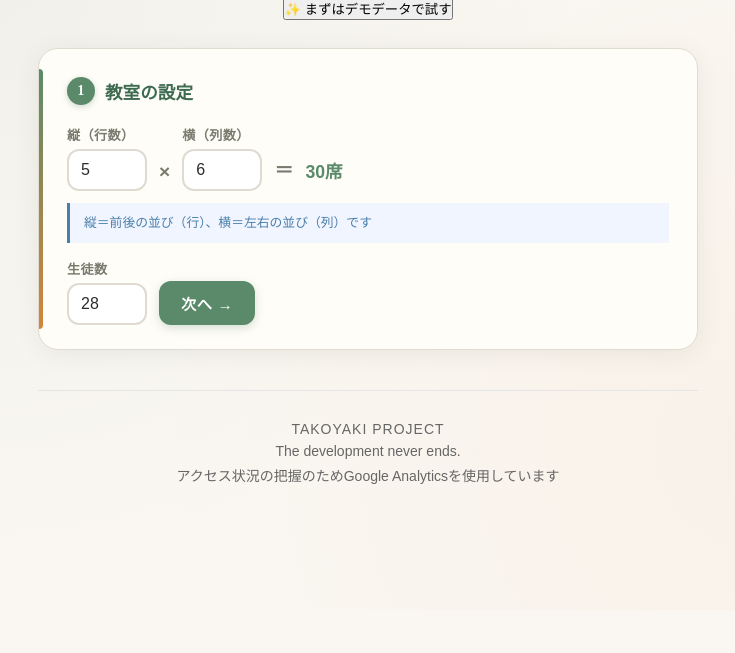
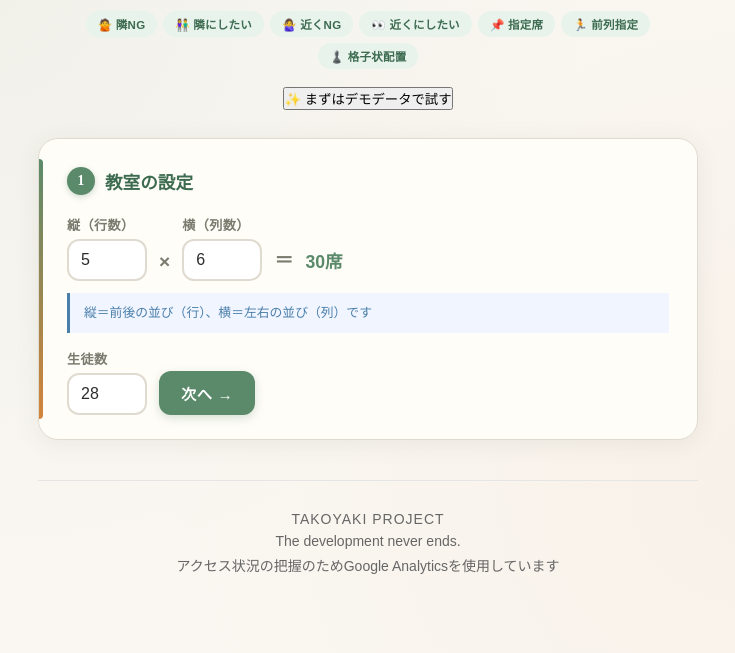
Before and after one commit to takoyaki-project/seat-assignment-app, a plain HTML site: page index.html in a window 1280 px wide. Shown: the part 190-843 px from the top of the page, without its empty margins (272-1007 px from the left). Before the commit the page ends 800 px from the top, so only its background shows below. Drawn offline with Linux system fonts and the light colour scheme; a web font is replaced by a local one.

Commit message:
トップ画面に「できることチップ」一覧を追加
直リンクで開かれることが多くREADMEが見られないため、ヘッダーに
機能一覧を短いタグの並びとして表示する。

```diff
--- a/index.html
+++ b/index.html
@@ -27,6 +27,17 @@
     <span class="header-icon">🏫</span>
     <h1>席替えアプリ</h1>
     <p class="subtitle">条件を入力するだけで自動で席を決めます</p>
+
+    <ul class="feature-chips">
+      <li>🙅 隣NG</li>
+      <li>👫 隣にしたい</li>
+      <li>🙅‍♀️ 近くNG</li>
+      <li>👀 近くにしたい</li>
+      <li>📌 指定席</li>
+      <li>🏃 前列指定</li>
+      <li>♟️ 格子状配置</li>
+    </ul>
+
     <button id="btn-demo">✨ まずはデモデータで試す</button>
   </header>
 
--- a/style.css
+++ b/style.css
@@ -71,6 +71,27 @@ header h1 {
   color: var(--muted);
   font-size: 0.88rem;
   letter-spacing: 0.04em;
+}
+
+.feature-chips {
+  display: flex;
+  flex-wrap: wrap;
+  justify-content: center;
+  gap: 6px;
+  list-style: none;
+  padding: 0;
+  margin: 14px 0 18px;
+}
+
+.feature-chips li {
+  background: var(--green-light);
+  color: var(--green-dark);
+  font-size: 0.72rem;
+  font-weight: 700;
+  padding: 5px 12px;
+  border-radius: 999px;
+  letter-spacing: 0.02em;
+  white-space: nowrap;
 }
 
 /* ===== カード ===== */
```
